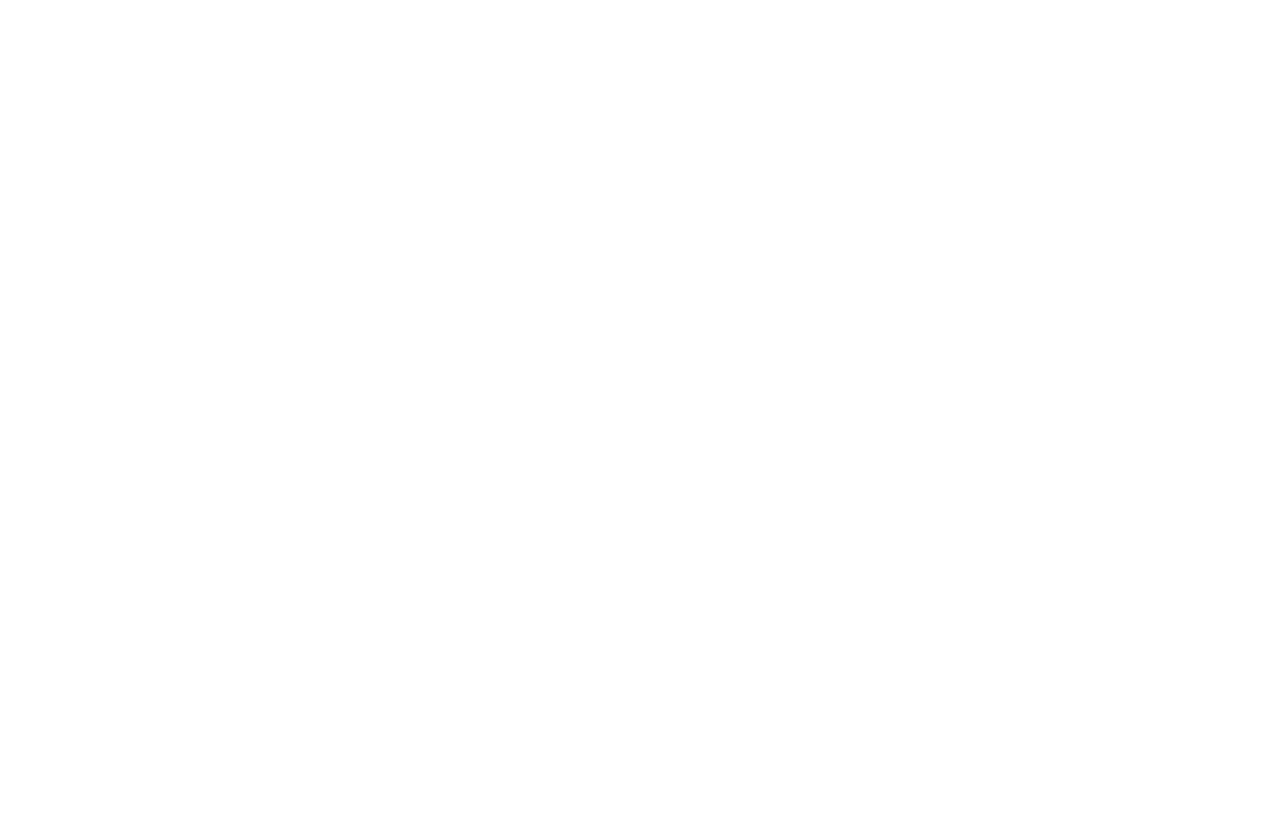
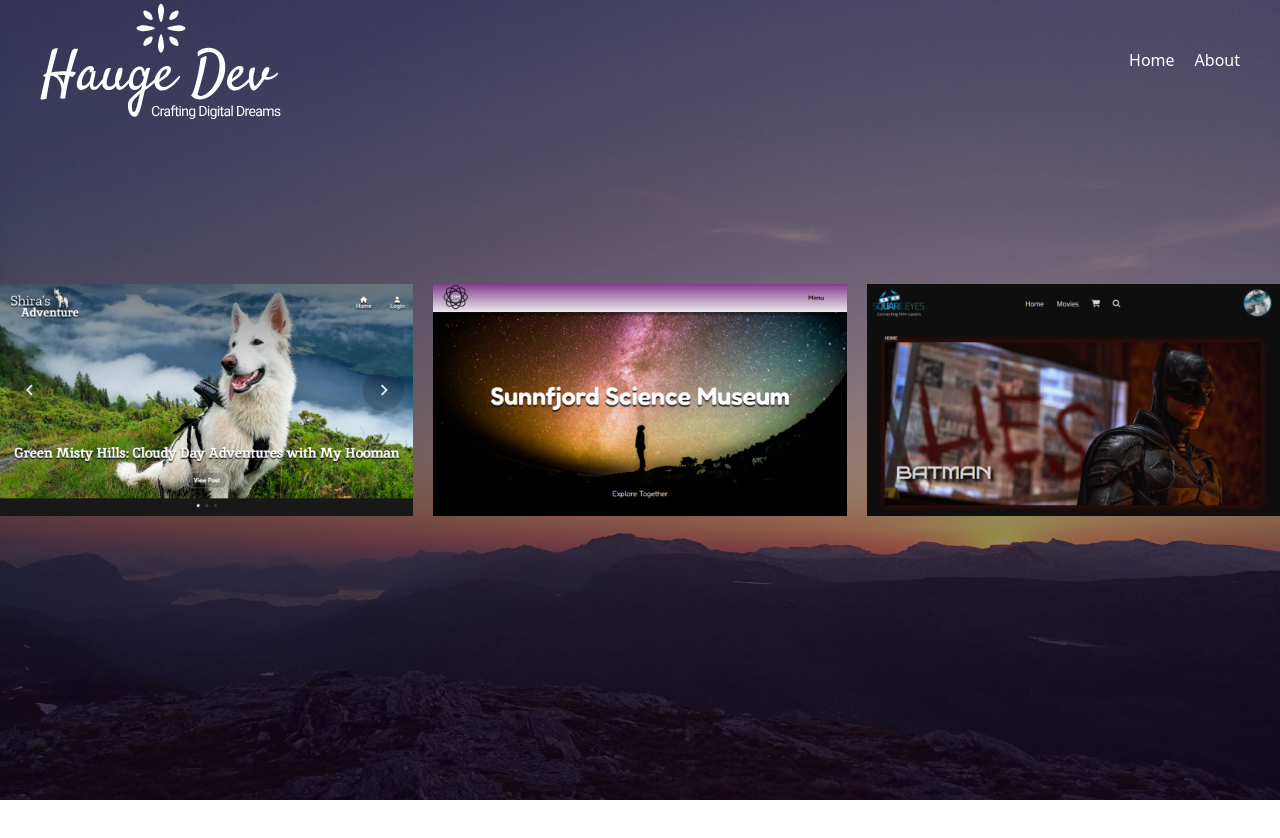
Before and after one commit to annechh/portfolio-2, a React (Vite) app: page / in a window 1280 px wide. Shown: the top 838 px of the page. Before the commit the page ends 800 px from the top, so only its background shows below. Built offline with nearby package versions, Linux system fonts and the light colour scheme.

Commit message:
Import Projects component and image to add to Projects

```diff
--- a/src/pages/Home.tsx
+++ b/src/pages/Home.tsx
@@ -1,7 +1,19 @@
+import Projects from '../components/Projects';
+import bgImage from '../assets/ramsdalsnipa.jpg';
+import Background from '../components/Background';
+import SA from '../assets/SA.png';
+import SCM from '../assets/SCM.png';
+import SE from '../assets/SE.png';
+
 export default function Home() {
   return (
-    <div>
-      <h1>Home</h1>
+    <div className="h-screen flex flex-col justify-center items-center">
+      <Background props={bgImage} />
+      <div className="card-wrapper grid grid-cols-3 gap-5">
+        <Projects props={SA} />
+        <Projects props={SCM} />
+        <Projects props={SE} />
+      </div>
     </div>
   );
 }
```
